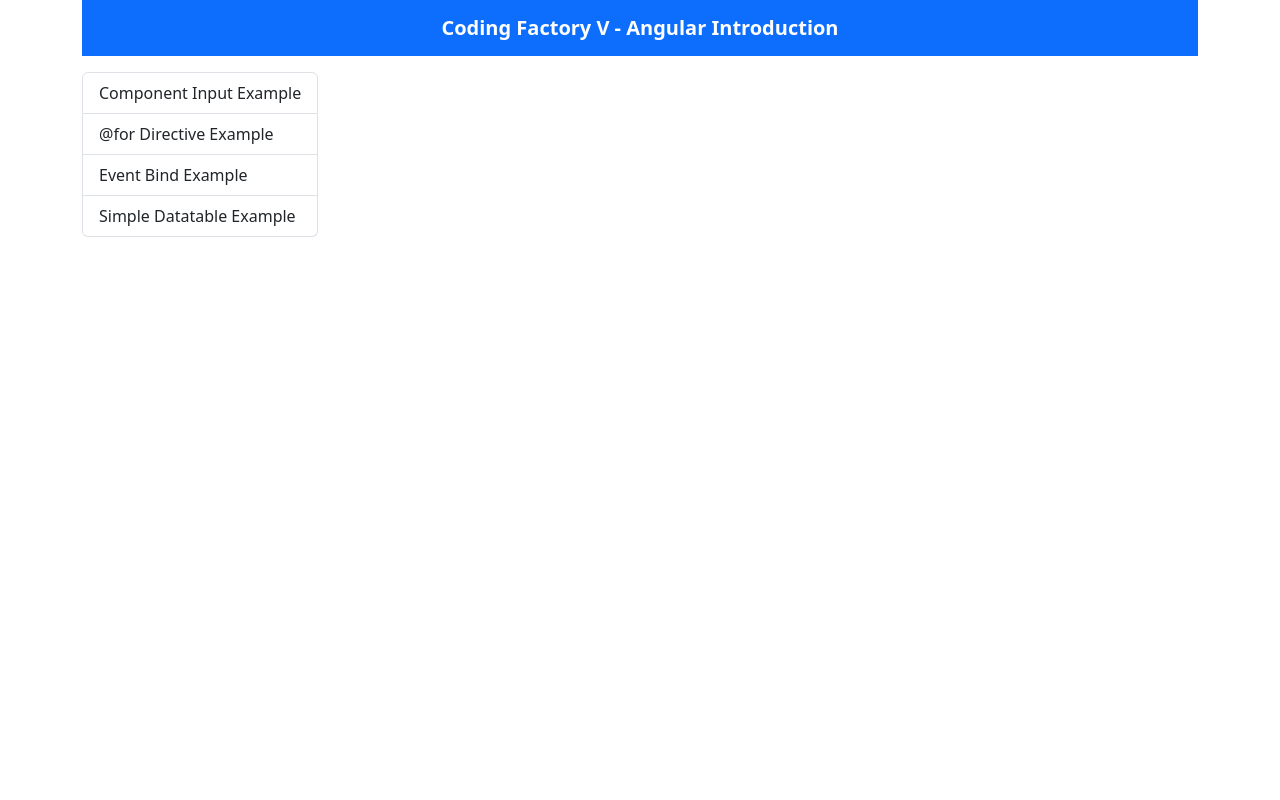
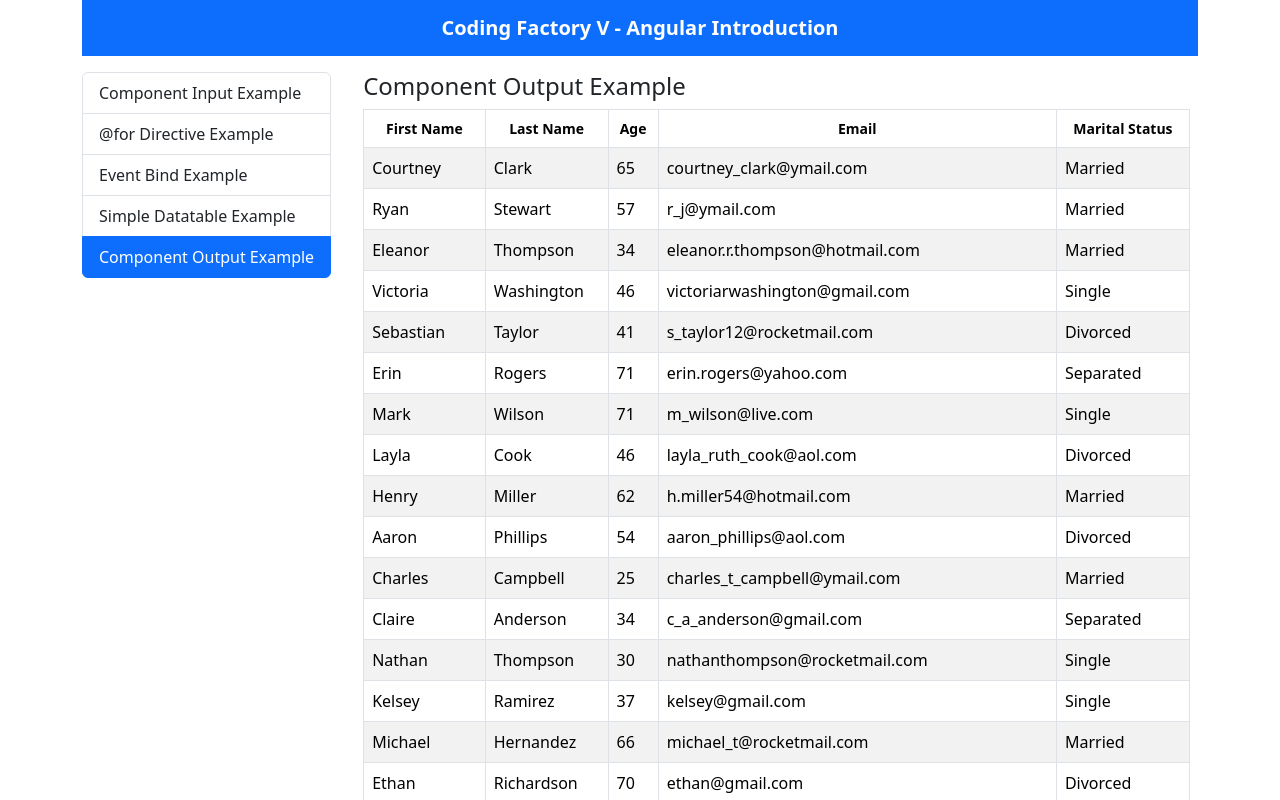
Before and after one commit to TennoAndros/angular-introduction, an Angular app: page /component-output-example in a window 1280 px wide. Before the commit this address led to /. Shown: the top 800 px of the page. Built offline with nearby package versions, Linux system fonts and the light colour scheme.

Commit message:
output complete

```diff
--- /dev/null
+++ b/src/app/components/component-output-example/component-output-example.component.html
@@ -0,0 +1,4 @@
+<h4>Component Output Example</h4>
+
+<app-simple-datatable [data]="manyPerson" (personClicked)="onPersonClicked($event)">
+</app-simple-datatable>
--- /dev/null
+++ b/src/app/components/component-output-example/component-output-example.component.ts
@@ -0,0 +1,30 @@
+import { Component } from '@angular/core';
+import { EPerson, ManyPerson } from 'src/app/shared/interfaces/person';
+import { SimpleDatatableComponent } from '../simple-datatable/simple-datatable.component';
+
+@Component({
+  selector: 'app-component-output-example',
+  standalone: true,
+  imports: [SimpleDatatableComponent],
+  templateUrl: './component-output-example.component.html',
+  styleUrl: './component-output-example.component.css',
+})
+export class ComponentOutputExampleComponent {
+  manyPerson = ManyPerson;
+
+  onPersonClicked(person: EPerson) {
+    alert(this.personTemplate(person));
+  }
+
+  personTemplate(person: EPerson) {
+    return `
+    Person Details:
+
+    First Name: ${person.first_name}
+    Last Name: ${person.last_name}
+    Age: ${person.age}
+    Email: ${person.email}
+    Education: ${person.marital_status}
+    `;
+  }
+}
--- a/src/app/components/list-group-menu/list-group-menu.component.ts
+++ b/src/app/components/list-group-menu/list-group-menu.component.ts
@@ -18,5 +18,9 @@
       text: 'Simple Datatable Example',
       routerLink: 'simple-datatable-example',
     },
+    {
+      text: 'Component Output Example',
+      routerLink: 'component-output-example',
+    },
   ];
 }
--- a/src/app/components/simple-datatable/simple-datatable.component.html
+++ b/src/app/components/simple-datatable/simple-datatable.component.html
@@ -18,7 +18,7 @@
     </thead>
     <tbody>
         @for (row of data; track row) {
-        <tr class="align-middle">
+        <tr class="align-middle" (dblclick)="onPersonClicked(row)">
             <td>{{ row.first_name }}</td>
             <td>{{ row.last_name }}</td>
             <td>{{ row.age }}</td>
--- a/src/app/components/simple-datatable/simple-datatable.component.ts
+++ b/src/app/components/simple-datatable/simple-datatable.component.ts
@@ -11,6 +11,7 @@
 })
 export class SimpleDatatableComponent {
   @Input() data: EPerson[];
+  @Output() personClicked = new EventEmitter<EPerson>();
 
   sortOrder = {
     first_name: 'none',
@@ -44,4 +45,8 @@
       return '';
     }
   }
+
+  onPersonClicked(person: EPerson) {
+    this.personClicked.emit(person);
+  }
 }
```
Also changed, not shown: src/app/app.routes.ts (+5 -4 lines), src/app/components/component-output-example/component-output-example.component.css (added), 1 other file (tests, documents, lock files or other folders).
